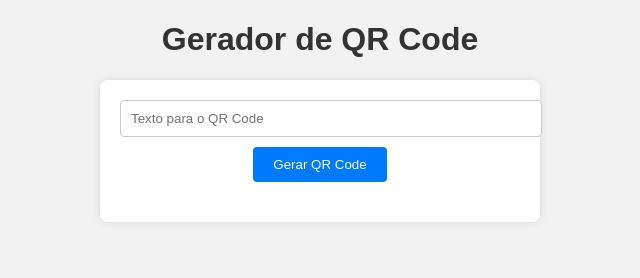
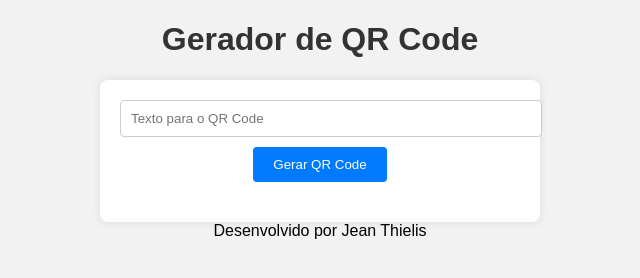
Before and after one commit to jeanthielis/QR_Code, a plain HTML site: page index.html in a window 1280 px wide. Shown: the whole page, without its empty margins (320-960 px from the left). Drawn offline with Linux system fonts and the light colour scheme.

Commit message:
qr-code-v2

```diff
--- a/index.html
+++ b/index.html
@@ -105,5 +105,6 @@
             };
         }
     </script>
+    <label for=""> Desenvolvido por Jean Thielis</label>
 </body>
 </html>
```
